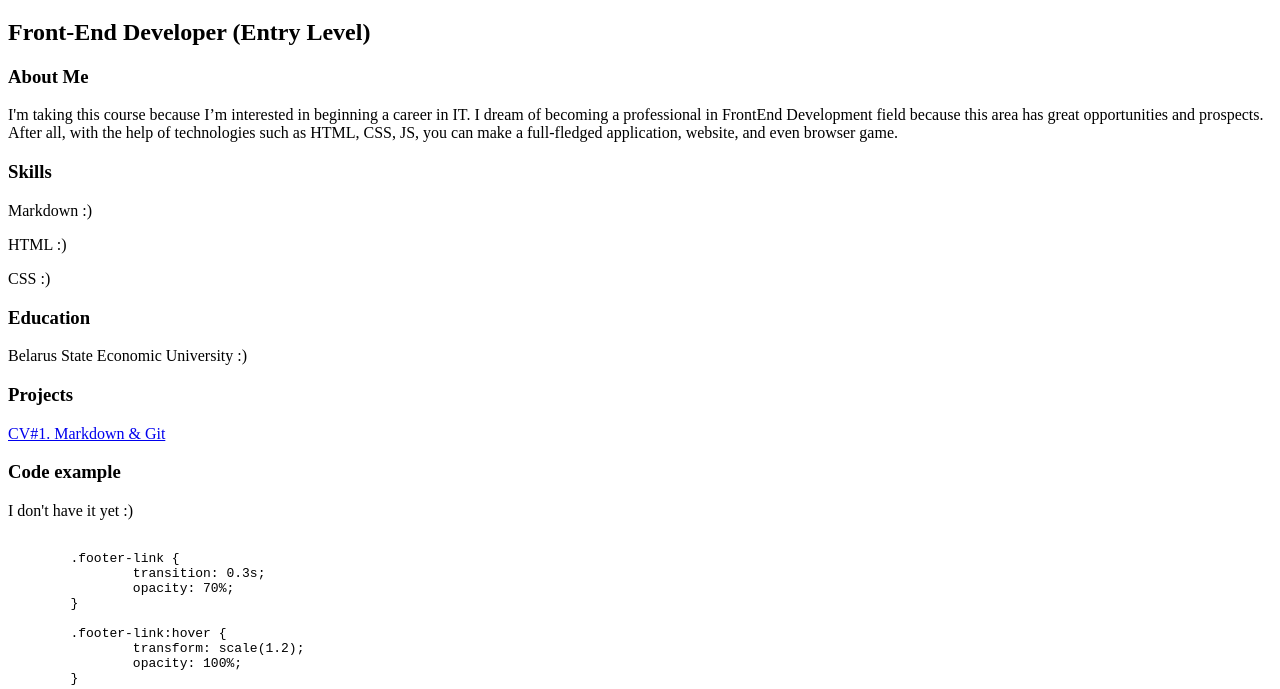
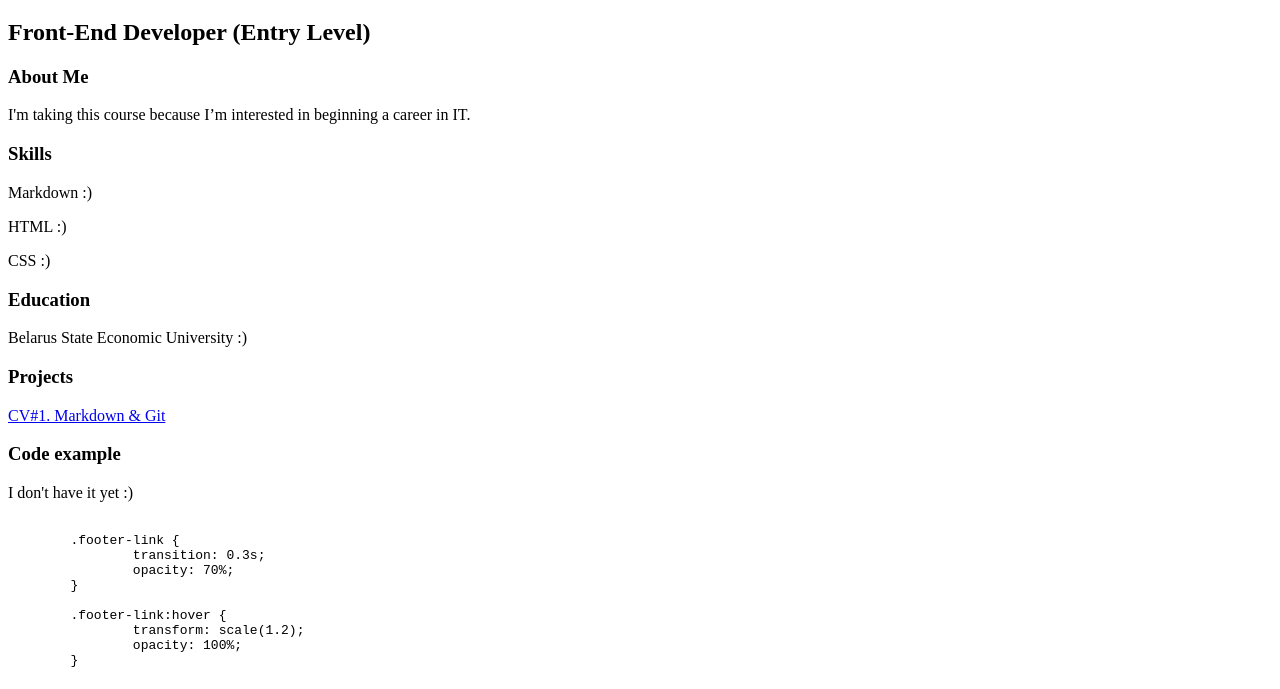
Before and after one commit to VitaliMay/rsschool-cv-stage1, a plain HTML site: page index.html in a window 1280 px wide. Shown: the part 1713-2402 px from the top of the page. Drawn offline with Linux system fonts and the light colour scheme.

Commit message:
feat: delete data 03

```diff
--- a/index.html
+++ b/index.html
@@ -47,9 +47,6 @@
 					<h3>About Me</h3>
 					<p>
 						I'm taking this course because I’m interested in beginning a career in IT.
-						I dream of becoming a professional in FrontEnd Development field because this area has great
-						opportunities and prospects. After all, with the help of technologies such as HTML, CSS, JS,
-						you can make a full-fledged application, website, and even browser game.
 					</p>
 				</div>
 				<div id="skills" class="list">
```
